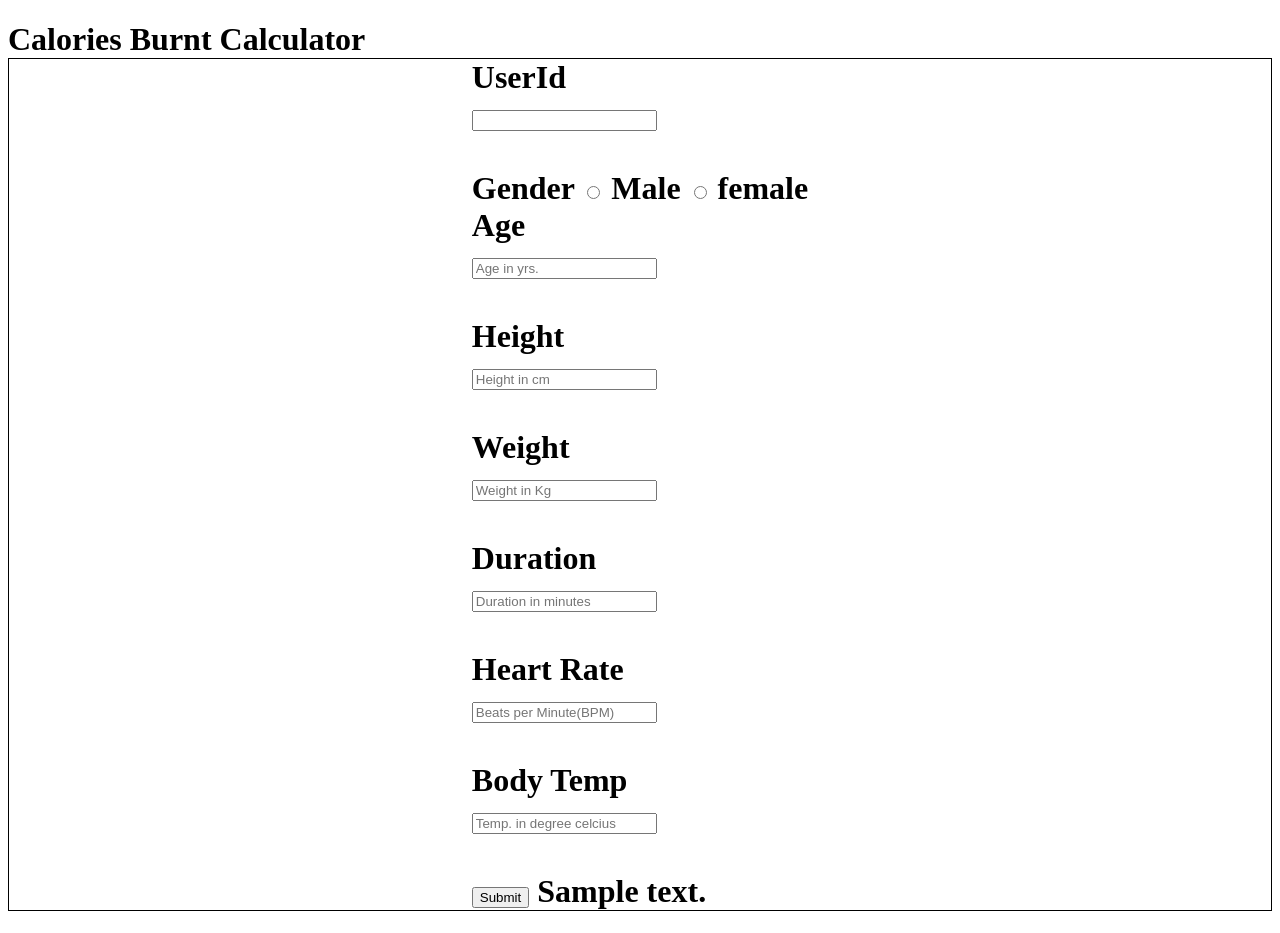
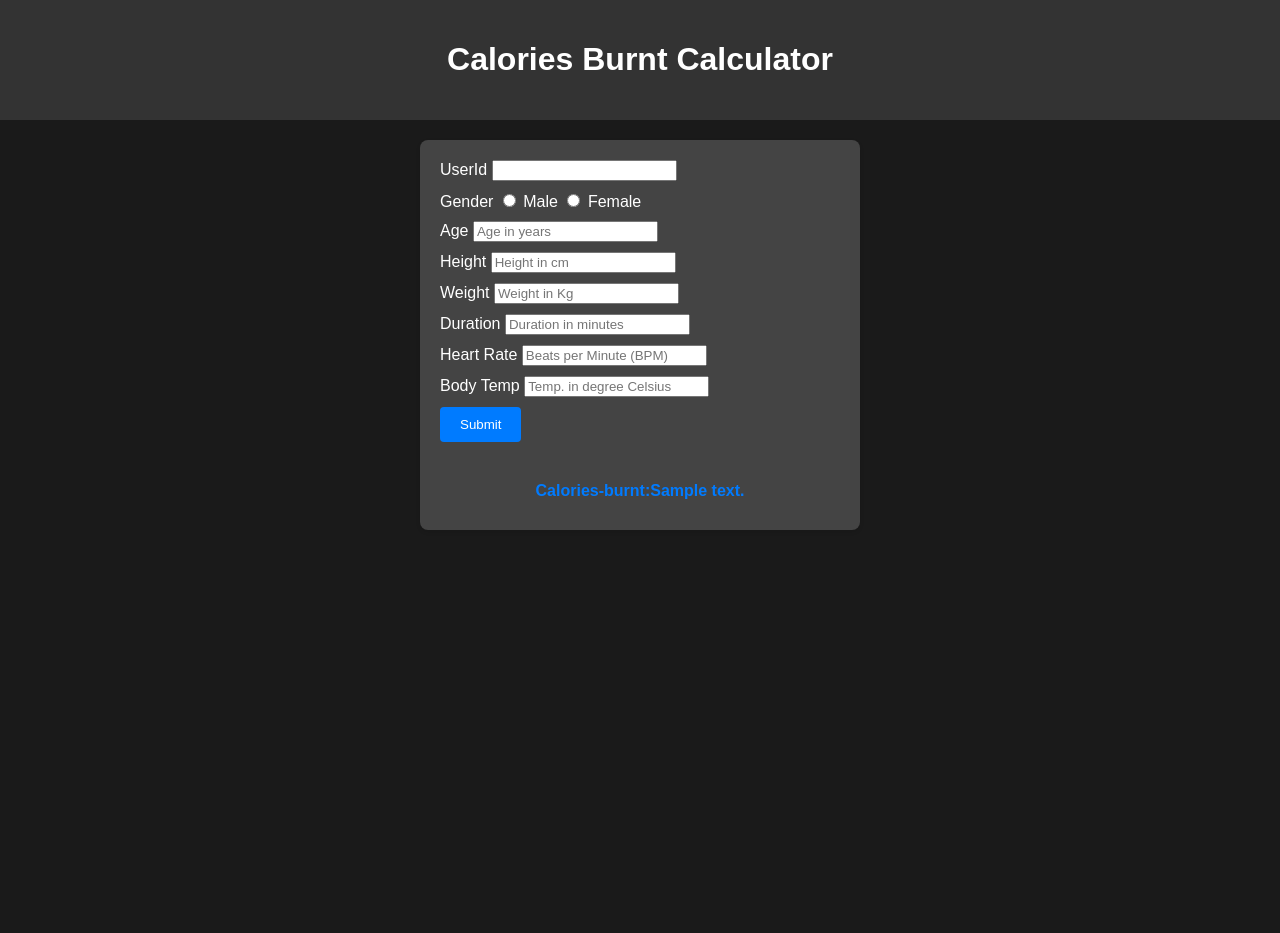
Before and after one commit to code-Kartik-Rathore/CaloriesBurnt_Calculator, a Flask app: template templates/index.html in a window 1280 px wide. After the commit the page ends 530 px from the top, so only its background shows below. Run offline with Flask 3, Linux system fonts and the light colour scheme; the template is opened without the code that fills it: most values are stand-ins (such as "Sample title", 1, 10 or a date in 2020); parts of the project's set-up code (start-up, migrations or seed data) failed here and were passed over.

Commit message:
Update index.html

```diff
--- a/templates/index.html
+++ b/templates/index.html
@@ -1,80 +1,121 @@
 <!DOCTYPE html>
 <html lang="en">
-
 <head>
     <meta charset="UTF-8">
     <meta name="viewport" content="width=device-width, initial-scale=1.0">
-    <title>Document</title>
-</head>
+    <title>Calories Burnt Calculator</title>
     <style>
-    .container
-    {
+        body {
+            font-family: Arial, sans-serif;
+            background-color: #1a1a1a;
+            color: #fff;
+            margin: 0;
+            padding: 0;
+        }
+
+        .header {
+            background-color: #333;
+            color: #fff;
+            padding: 20px;
+            text-align: center;
+            margin-bottom: 20px;
+        }
+
+        .container {
+            margin: 0 auto;
+            max-width: 400px;
+            padding: 20px;
+            background-color: #444;
+            border-radius: 8px;
+            box-shadow: 0 2px 4px rgba(0, 0, 0, 0.1);
+        }
+
+        .form {
             display: flex;
-        justify-content: center;
-        border: 1px solid black;
+            flex-direction: column;
+        }
+
+        .form > div {
+            margin-bottom: 10px;
+        }
+
+        .form label {
+            margin-bottom: 5px;
+            color: #fff;
+        }
+
+        .submit input {
+            padding: 10px 20px;
+            background-color: #007bff;
+            color: #fff;
+            border: none;
+            border-radius: 4px;
+            cursor: pointer;
+            transition: background-color 0.3s ease;
+        }
+
+        .submit input:hover {
+            background-color: #0056b3;
+        }
+
+        .ans {
+            margin-top: 20px;
+            font-weight: bold;
+            text-align: center;
+            color: #007bff;
         }
     </style>
-
+</head>
 <body>
-    <h1> Calories Burnt Calculator
+    <div class="header">
+        <h1>Calories Burnt Calculator</h1>
+    </div>
     <div class="container">
-        <form action="{{ url_for('predict')}}" method="post">
-            <label for="userid">UserId</label><br>
+        <form action="{{ url_for('predict')}}" method="post" class="form">
+            <div class="userid">
+                <label for="userid">UserId</label>
                 <input type="text" id="userid" name="userid">
-            <br>
-            <br>
-
-
+            </div>
+            <div class="gender">
                 <label for="Gender">Gender</label>
-
                 <input type="radio" id="male" name="Gender" value="male">
                 <label for="male">Male</label>
                 <input type="radio" id="female" name="Gender" value="female">
-            <label for="female">female</label><br>
-
-            <label for="Age">Age</label><br>
-            <input type="text" id="Age" name="Age" placeholder="Age in yrs.">
-            <br>
-            <br>
-
-            <label for="Height">Height </label><br>
+                <label for="female">Female</label>
+            </div>
+            <div class="age">
+                <label for="Age">Age</label>
+                <input type="text" id="Age" name="Age" placeholder="Age in years">
+            </div>
+            <div class="height">
+                <label for="Height">Height</label>
                 <input type="text" id="Height" name="Height" placeholder="Height in cm">
-            <br>
-            <br>
-
-            <label for="Weight">Weight</label><br>
+            </div>
+            <div class="weight">
+                <label for="Weight">Weight</label>
                 <input type="text" id="Weight" name="Weight" placeholder="Weight in Kg">
-            <br>
-            <br>
-
-            <label for="Duration">Duration </label><br>
+            </div>
+            <div class="dur">
+                <label for="Duration">Duration</label>
                 <input type="text" id="Duration" name="Duration" placeholder="Duration in minutes">
-            <br>
-            <br>
-
-            <label for="Heart_Rate">Heart Rate</label><br>
-            <input type="text" id="Heart_Rate" name="Heart_Rate" placeholder="Beats per Minute(BPM)">
-            <br>
-            <br>
-
-            <label for="Body_Temp">Body Temp</label><br>
-            <input type="text" id="Body_Temp" name="Body_Temp" placeholder="Temp. in degree celcius">
-            <br>
-            <br>
-
+            </div>
+            <div class="heart">
+                <label for="Heart_Rate">Heart Rate</label>
+                <input type="text" id="Heart_Rate" name="Heart_Rate" placeholder="Beats per Minute (BPM)">
+            </div>
+            <div class="body-temp">
+                <label for="Body_Temp">Body Temp</label>
+                <input type="text" id="Body_Temp" name="Body_Temp" placeholder="Temp. in degree Celsius">
+            </div>
+            <div class="submit">
                 <input type="submit">
-
-
-
-            {{ prediction_text }}
+            </div>
+            <div>
+            </div>
+            <div class="ans">
+                Calories-burnt:{{ prediction_text }}
+            </div>
         </form>
-
-        <br>
-        <br>
-
-
     </div>
-
 </body>
-
 </html>
```
Lines whose indentation alone changed are shown as unchanged.
